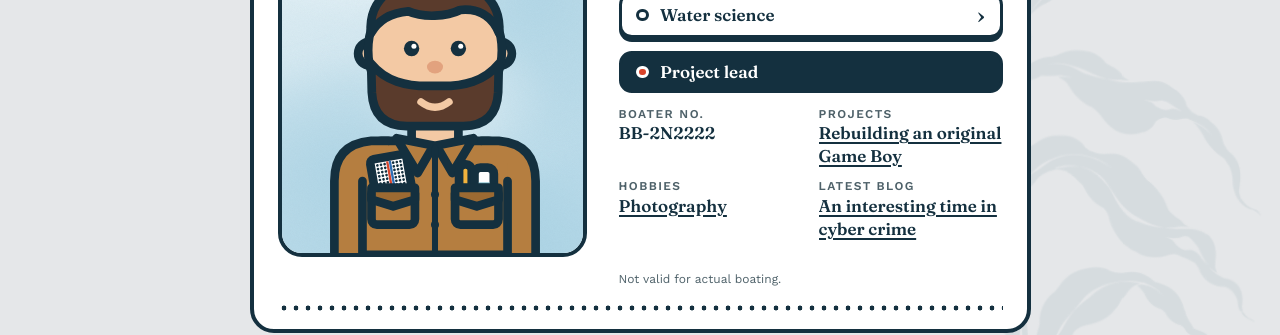
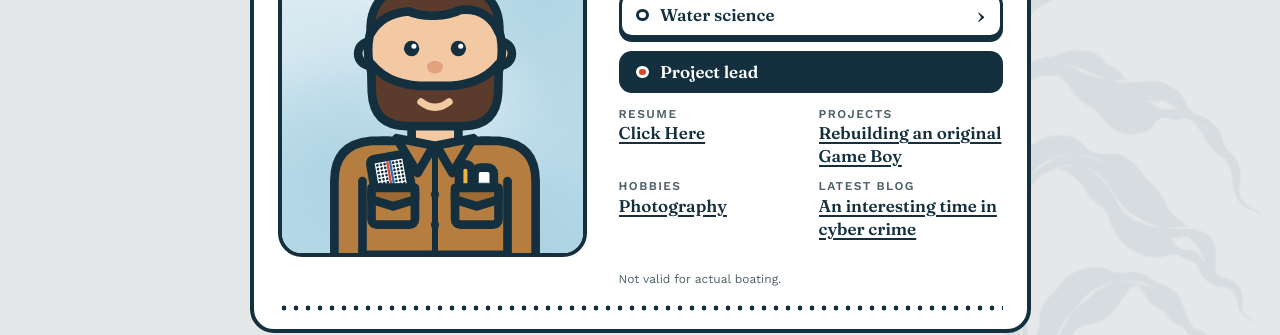
Before and after one commit to RobotCrabLab/Homepage, a Jekyll site: the page built from index.html, in a window 1280 px wide. Shown: the part 387-722 px from the top of the page. Built offline with Jekyll 4.4.1, drawn with Linux system fonts in a browser that asks for light colours.

Commit message:
Replace the card's Boater no. line with a Resume link
Co-Authored-By: Claude Opus 5.5 <noreply@anthropic.com>
Claude-Session: https://claude.ai/code/session_016BwnKwMceey9joAJi8jCUY

```diff
--- a/index.html
+++ b/index.html
@@ -46,7 +46,7 @@ body_class: home
         <button class="scene-button" type="button" data-go="1" aria-pressed="true">Project lead</button>
       </nav>
       <dl class="dive-fields">
-        <div><dt>Boater no.</dt><dd>BB-2N2222</dd></div>
+        <div><dt>Resume</dt><dd><a href="{{ '/resume/' | relative_url }}">Click Here</a></dd></div>
         {% assign top_project = site.projects | sort: "order" | first %}{% if top_project %}<div><dt>Projects</dt><dd><a href="{{ top_project.url | relative_url }}">{{ top_project.title }}</a></dd></div>{% endif %}
         <div><dt>Hobbies</dt><dd><a href="{{ '/photography/' | relative_url }}">Photography</a></dd></div>
         {% assign latest = site.posts | first %}{% if latest %}<div><dt>Latest blog</dt><dd><a href="{{ latest.url | relative_url }}">{{ latest.title }}</a></dd></div>{% endif %}
```
Also changed, not shown: CLAUDE.md (+1 -1 lines).
